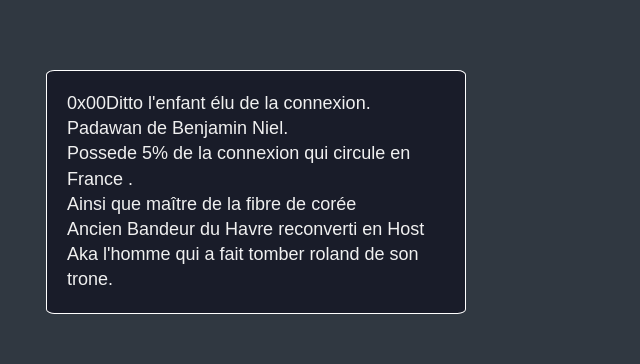
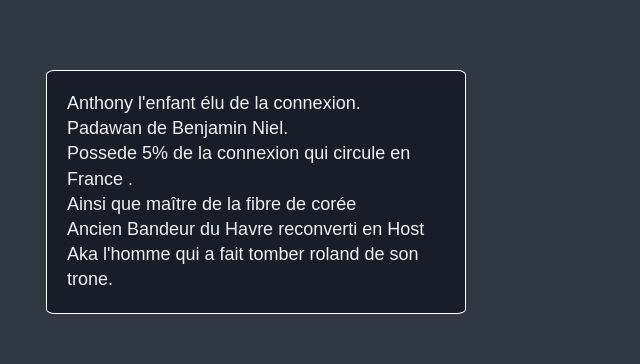
Before and after one commit to 0x00Ditto/24, a plain HTML site: page index.html in a window 1280 px wide. Shown: the part 780-1144 px from the top of the page, 204-844 px from the left. Drawn offline with Linux system fonts and the light colour scheme.

Commit message:
Update index.html

```diff
--- a/index.html
+++ b/index.html
@@ -28,7 +28,7 @@
   <div id="ceo">
     <div class="ceo"><a href="./public/ditto.html"><img  src="picture/IMG_7701.jpg" alt="Ceo of 24"></a></div>
     <p class="ceo-description">
-    0x00Ditto l'enfant élu de la connexion. <br /> Padawan de Benjamin Niel.<br/>
+    Anthony l'enfant élu de la connexion. <br /> Padawan de Benjamin Niel.<br/>
     Possede  5% de la connexion qui circule en France .<br/>Ainsi que maître de la fibre de corée<br /> Ancien Bandeur du Havre reconverti en Host <br/>Aka l'homme qui a fait tomber roland de son trone.<br />
     </p>
   </div>
```
